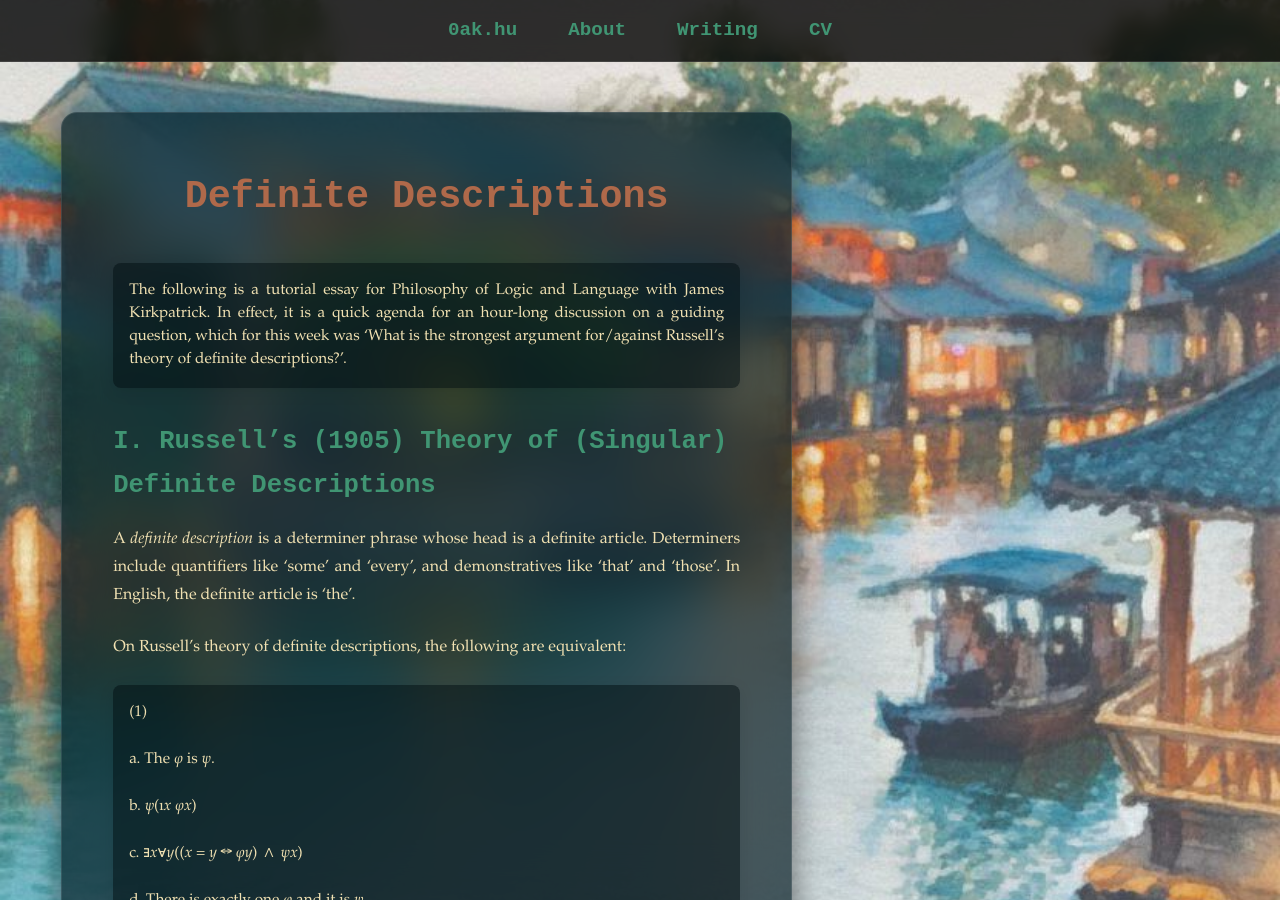
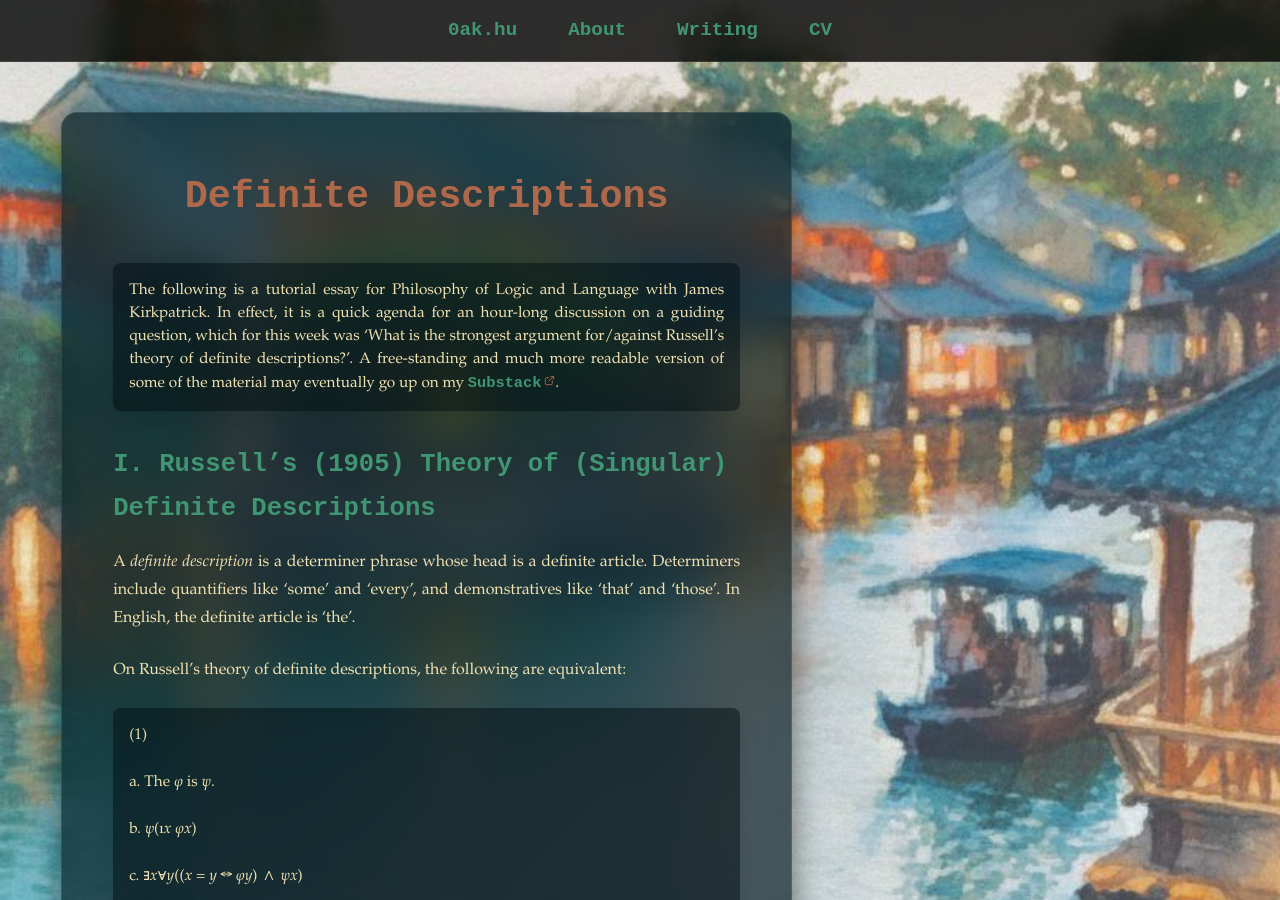
Before and after one commit to oak-hu/oak-hu.github.io, a Jekyll site: the page built from writing/definite-descriptions.md, in a window 1280 px wide and 900 px high. Built offline with Jekyll 4.4.1, drawn with Linux system fonts in a browser that asks for light colours; some web fonts are replaced.

Commit message:
Update definite-descriptions.md

```diff
--- a/writing/definite-descriptions.md
+++ b/writing/definite-descriptions.md
@@ -7,7 +7,7 @@
 
 # Definite Descriptions
 
-> The following is a tutorial essay for Philosophy of Logic and Language with James Kirkpatrick. In effect, it is a quick agenda for an hour-long discussion on a guiding question, which for this week was ‘What is the strongest argument for/against Russell’s theory of definite descriptions?’.
+> The following is a tutorial essay for Philosophy of Logic and Language with James Kirkpatrick. In effect, it is a quick agenda for an hour-long discussion on a guiding question, which for this week was ‘What is the strongest argument for/against Russell’s theory of definite descriptions?’. A free-standing and much more readable version of some of the material may eventually go up on my [Substack](https://offhandquibbles.substack.com).
 
 ## I. Russell’s (1905) Theory of (Singular) Definite Descriptions
 
```
